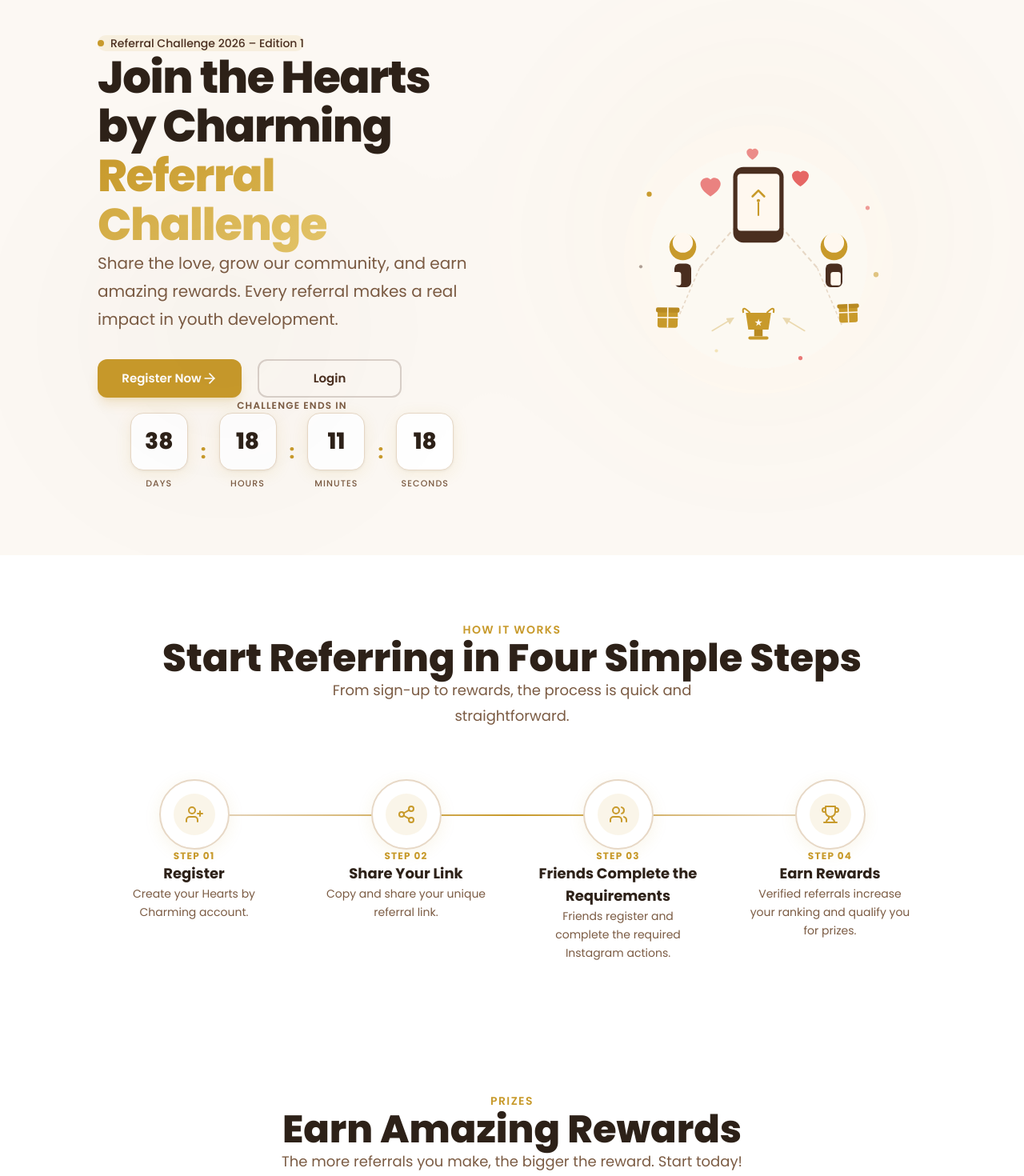
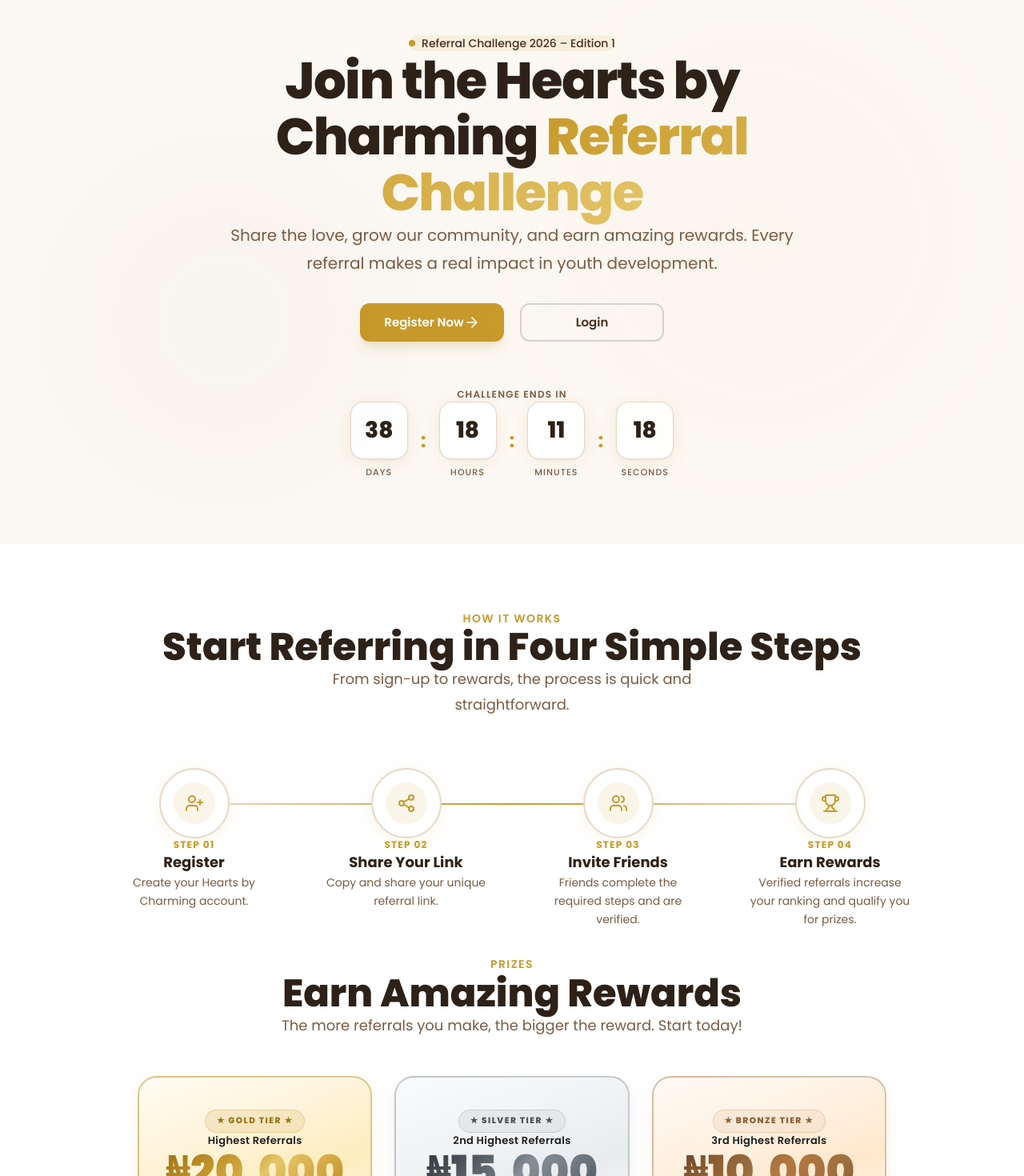
Before and after one commit to Johnfavour-maidu/hbcreferral, a Next.js app: page / in a window 1280 px wide. Shown: the part 120-1590 px from the top of the page at 80% size. Built offline with nearby package versions, Linux system fonts and the light colour scheme.

Commit message:
landing: remove hero illustration, center text, enhance prize pop, brand borders on CTA cards

```diff
--- a/src/components/landing/cta.tsx
+++ b/src/components/landing/cta.tsx
@@ -50,7 +50,7 @@ export function CTASection() {
           viewport={{ once: true }}
           transition={{ duration: 0.6 }}
           className="brown-gradient rounded-3xl overflow-hidden text-center"
-          style={{ marginBottom: 44 }}
+          style={{ marginBottom: 44, border: "1px solid rgba(200,154,43,0.2)" }}
         >
           <div className="px-8 md:px-16" style={{ paddingTop: 32, paddingBottom: 28, textAlign: "center" as const }}>
             <h2 className="text-3xl md:text-4xl lg:text-5xl font-extrabold text-cream leading-tight" style={{ marginBottom: 16 }}>
@@ -110,6 +110,7 @@ export function CTASection() {
           viewport={{ once: true }}
           transition={{ duration: 0.6, delay: 0.1 }}
           className="relative brown-gradient rounded-3xl overflow-hidden"
+          style={{ border: "1px solid rgba(200,154,43,0.2)" }}
         >
           <div className="absolute inset-0 opacity-10 pointer-events-none">
             <div className="absolute top-0 left-1/4 w-80 h-80 bg-gold rounded-full blur-[100px]" />
--- a/src/components/landing/hero.tsx
+++ b/src/components/landing/hero.tsx
@@ -5,7 +5,6 @@ import { Button } from "@/components/ui/button";
 import { ArrowRight } from "lucide-react";
 import Link from "next/link";
 import { CampaignCountdown } from "./countdown";
-import { HeroIllustration } from "./illustration";
 
 const ease = [0.25, 0.46, 0.45, 0.94];
 
@@ -19,88 +18,60 @@ export function HeroSection() {
       </div>
 
       <div style={{ paddingTop: 80, paddingBottom: 80 }}>
-        <div style={{ maxWidth: 1100, margin: "0 auto", paddingLeft: 32, paddingRight: 32 }}>
-          <div className="flex flex-col lg:flex-row items-center gap-12 lg:gap-16">
-
-            {/* Left content */}
-            <div className="flex-1 text-center lg:text-left">
-              {/* Badge */}
+        <div style={{ maxWidth: 800, margin: "0 auto", paddingLeft: 32, paddingRight: 32 }}>
           <motion.div
-                initial={{ opacity: 0, y: 16 }}
+            initial={{ opacity: 0, y: 24 }}
             animate={{ opacity: 1, y: 0 }}
-                transition={{ duration: 0.5, ease }}
-                className="inline-flex items-center gap-2 bg-gold/10 rounded-full px-4 py-2 mb-7"
+            transition={{ duration: 0.7, ease }}
+            className="text-center"
           >
+            <div className="inline-flex items-center gap-2 bg-gold/10 rounded-full px-4 py-2 mb-7">
               <div className="w-2 h-2 rounded-full bg-gold animate-pulse" />
               <span className="text-brown text-sm font-medium">Referral Challenge 2026 – Edition 1</span>
-              </motion.div>
+            </div>
 
-              {/* Heading */}
             <motion.h1
               initial={{ opacity: 0, y: 20 }}
               animate={{ opacity: 1, y: 0 }}
               transition={{ duration: 0.6, delay: 0.1, ease }}
-                className="text-[36px] sm:text-[44px] lg:text-[56px] font-extrabold text-brown-dark leading-[1.1] tracking-tight mb-5"
+              className="text-[36px] sm:text-[44px] lg:text-[64px] font-extrabold text-brown-dark leading-[1.1] tracking-tight mb-5"
             >
               Join the Hearts by Charming{" "}
               <span className="text-gradient-gold">Referral Challenge</span>
             </motion.h1>
 
-              {/* Supporting text */}
             <motion.p
               initial={{ opacity: 0, y: 16 }}
               animate={{ opacity: 1, y: 0 }}
               transition={{ duration: 0.5, delay: 0.2, ease }}
-                className="text-brown-light text-lg lg:text-xl leading-[1.75] text-center lg:text-left"
+              className="text-brown-light text-lg lg:text-xl leading-[1.75] text-center"
               style={{ marginBottom: 32 }}
             >
               Share the love, grow our community, and earn amazing rewards.
               Every referral makes a real impact in youth development.
             </motion.p>
 
-              {/* Buttons */}
             <motion.div
               initial={{ opacity: 0, y: 16 }}
               animate={{ opacity: 1, y: 0 }}
               transition={{ duration: 0.5, delay: 0.3, ease }}
-                className="flex flex-col sm:flex-row items-center justify-center lg:justify-start gap-5"
+              className="flex flex-col sm:flex-row items-center justify-center gap-5"
             >
-                <Button
-                  size="default"
-                  className="group min-w-[180px] h-12 rounded-xl px-7 text-[15px] font-semibold transition-all duration-300 hover:-translate-y-0.5 hover:shadow-lg"
-                  asChild
-                >
+              <Button size="default" className="group min-w-[180px] h-12 rounded-xl px-7 text-[15px] font-semibold" asChild>
                 <Link href="/register">
                   Register Now
                   <ArrowRight className="ml-2 h-5 w-5 group-hover:translate-x-1 transition-transform" />
                 </Link>
               </Button>
-                <Button
-                  size="default"
-                  variant="outline"
-                  className="min-w-[180px] h-12 rounded-xl px-7 text-[15px] font-semibold transition-all duration-300 hover:-translate-y-0.5 hover:shadow-md"
-                  asChild
-                >
+              <Button size="default" variant="outline" className="min-w-[180px] h-12 rounded-xl px-7 text-[15px] font-semibold" asChild>
                 <Link href="/login">Login</Link>
               </Button>
             </motion.div>
+          </motion.div>
 
           {/* Countdown */}
-              <div className="mt-10">
+          <div style={{ marginTop: 56 }}>
             <CampaignCountdown />
-              </div>
-            </div>
-
-            {/* Right illustration */}
-            <motion.div
-              initial={{ opacity: 0, scale: 0.95 }}
-              animate={{ opacity: 1, scale: 1 }}
-              transition={{ duration: 0.7, delay: 0.4, ease }}
-              className="flex-1 flex justify-center lg:justify-end"
-            >
-              <HeroIllustration />
-            </motion.div>
-
           </div>
         </div>
       </div>
--- a/src/components/landing/how-it-works.tsx
+++ b/src/components/landing/how-it-works.tsx
@@ -18,8 +18,8 @@ const steps = [
   },
   {
     icon: Users,
-    title: "Friends Complete the Requirements",
-    description: "Friends register and complete the required Instagram actions.",
+    title: "Invite Friends",
+    description: "Friends complete the required steps and are verified.",
     number: "03",
   },
   {
@@ -32,7 +32,7 @@ const steps = [
 
 export function HowItWorks() {
   return (
-    <section className="bg-white" style={{ paddingTop: 80, paddingBottom: 80 }}>
+    <section className="bg-white" style={{ paddingTop: 80, paddingBottom: 16 }}>
       <div style={{ maxWidth: 1100, margin: "0 auto", paddingLeft: 32, paddingRight: 32 }}>
         <motion.div
           initial={{ opacity: 0, y: 20 }}
--- a/src/components/landing/rewards.tsx
+++ b/src/components/landing/rewards.tsx
@@ -35,7 +35,7 @@ const tiers = [
 export function RewardsPreview() {
   return (
     <section id="rewards" className="bg-white">
-      <div style={{ paddingTop: 80, paddingBottom: 80 }}>
+      <div style={{ paddingTop: 16, paddingBottom: 80 }}>
         <div style={{ maxWidth: 1000, margin: "0 auto", paddingLeft: 32, paddingRight: 32 }}>
           <motion.div
             initial={{ opacity: 0, y: 20 }}
@@ -59,11 +59,23 @@ export function RewardsPreview() {
             {tiers.map((tier, i) => (
               <motion.div
                 key={tier.name}
-                initial={{ opacity: 0, y: 24 }}
-                whileInView={{ opacity: 1, y: 0 }}
-                viewport={{ once: true }}
-                transition={{ delay: i * 0.12, duration: 0.5 }}
-                whileHover={{ y: -6, scale: 1.02, boxShadow: "0 20px 40px rgba(200,154,43,0.15)" }}
+                initial={{ opacity: 0, scale: 0.8, y: 30 }}
+                whileInView={{ opacity: 1, scale: 1, y: 0 }}
+                viewport={{ once: true, margin: "-40px" }}
+                transition={{
+                  delay: i * 0.15,
+                  duration: 0.6,
+                  type: "spring",
+                  stiffness: 260,
+                  damping: 20,
+                }}
+                whileHover={{
+                  y: -8,
+                  scale: 1.04,
+                  boxShadow: "0 24px 48px rgba(200,154,43,0.18), 0 8px 16px rgba(0,0,0,0.06)",
+                  transition: { duration: 0.25, type: "spring", stiffness: 300, damping: 20 },
+                }}
+                whileTap={{ scale: 0.98 }}
                 className={`reward-card ${tier.cardClass}`}
                 style={{ cursor: "default" }}
               >
```
Lines whose indentation alone changed are shown as unchanged.
